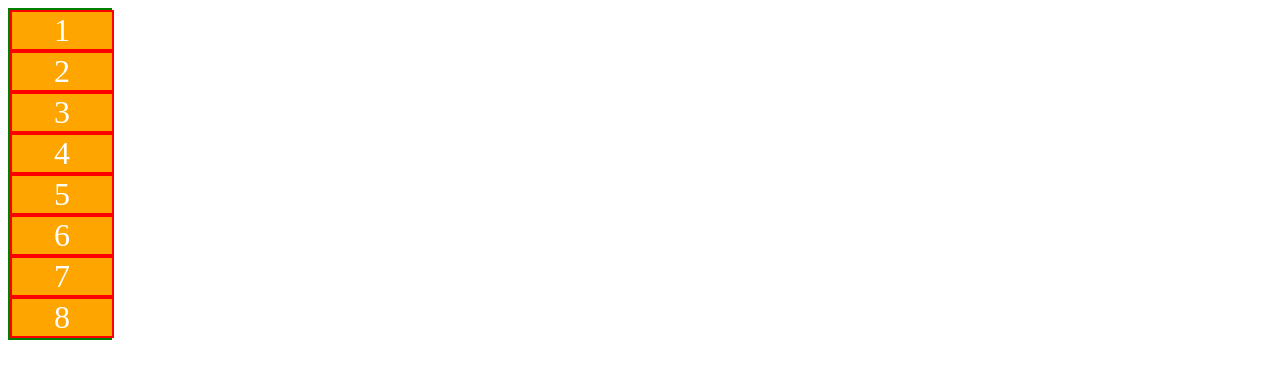
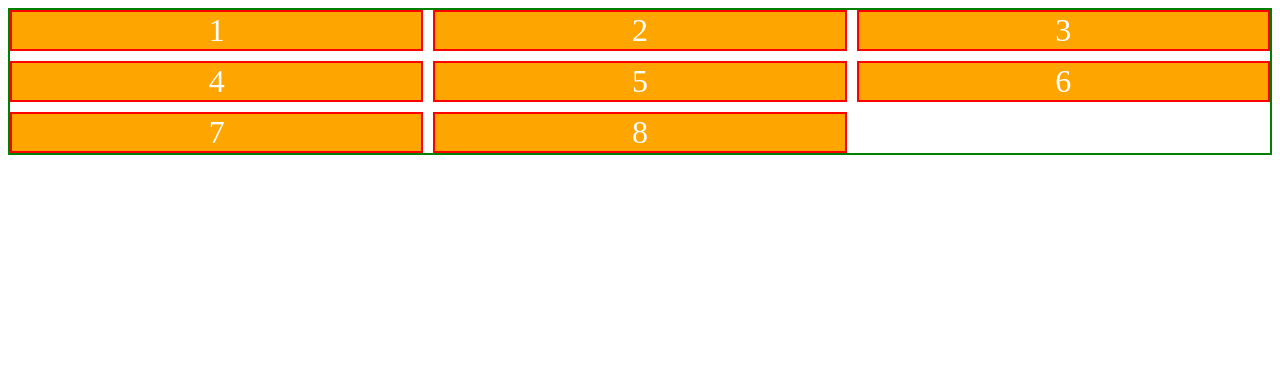
Before and after one commit to RadhikaRJ/Grid, a plain HTML site: page index.html in a window 1280 px wide. Drawn offline with Linux system fonts and the light colour scheme.

Commit message:
fr units

```diff
--- a/styles.css
+++ b/styles.css
@@ -1,6 +1,5 @@
+
 div {
-    width: 100px;
-    height: fit-content;
     background-color: orange;
     text-align: center;
     font-size: xx-large;
@@ -9,10 +8,15 @@ div {
     margin: 0;
 }
 
-.grid-container {
+.grid-container{
+    background-color: white;
     border: 2px solid green;
+    display: grid;
+    grid-gap: 10px;
 
-
+    grid-template-columns: 1fr 1fr 1fr;
+    grid-template-rows: 1fr 1fr;
 }
-/* display: grid;
-    grid-gap: 5px; */
+/*
+    grid-template-columns: 100px auto 100px 100px;
+    grid-template-rows: 50px 50px; */
```
